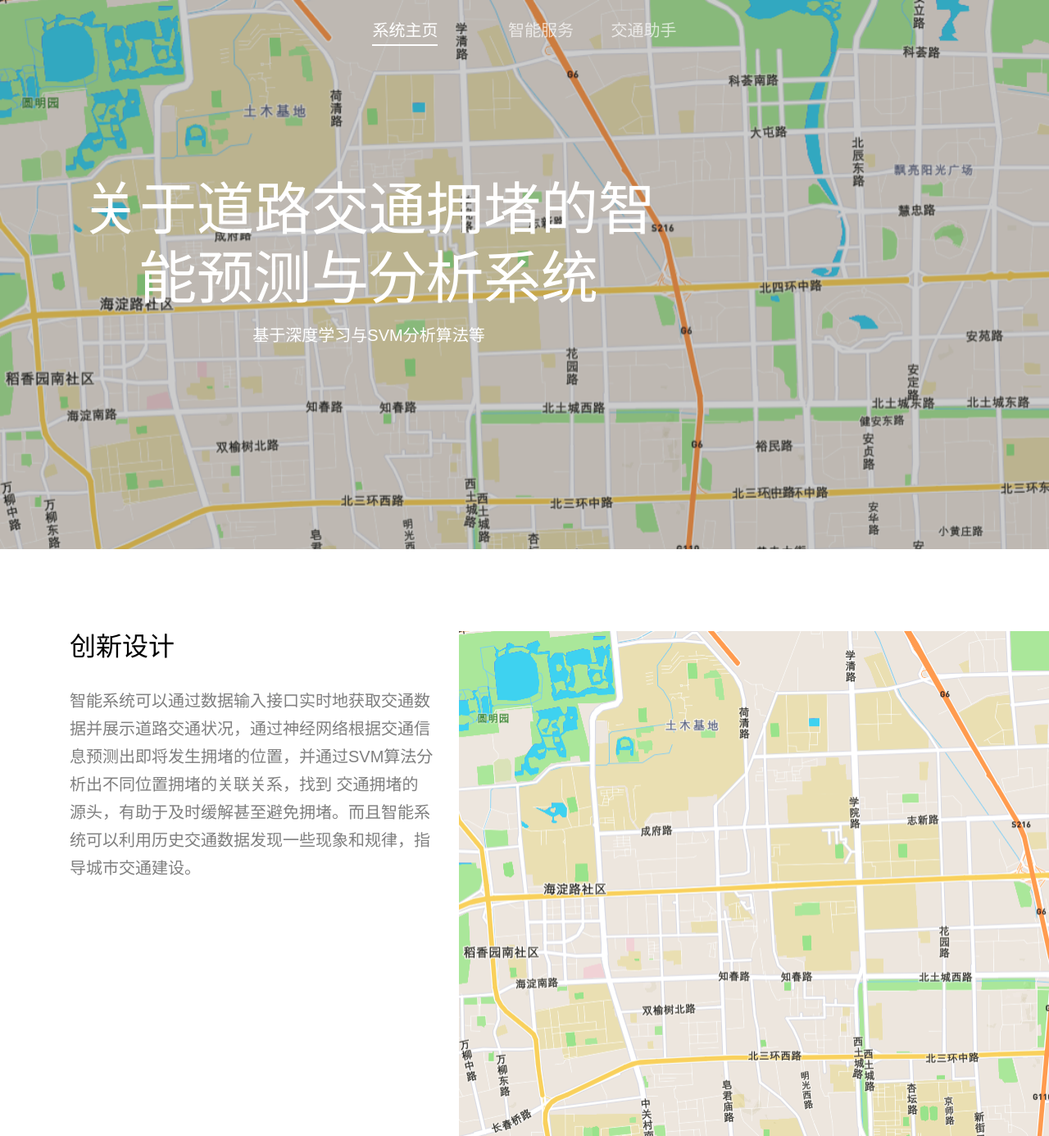
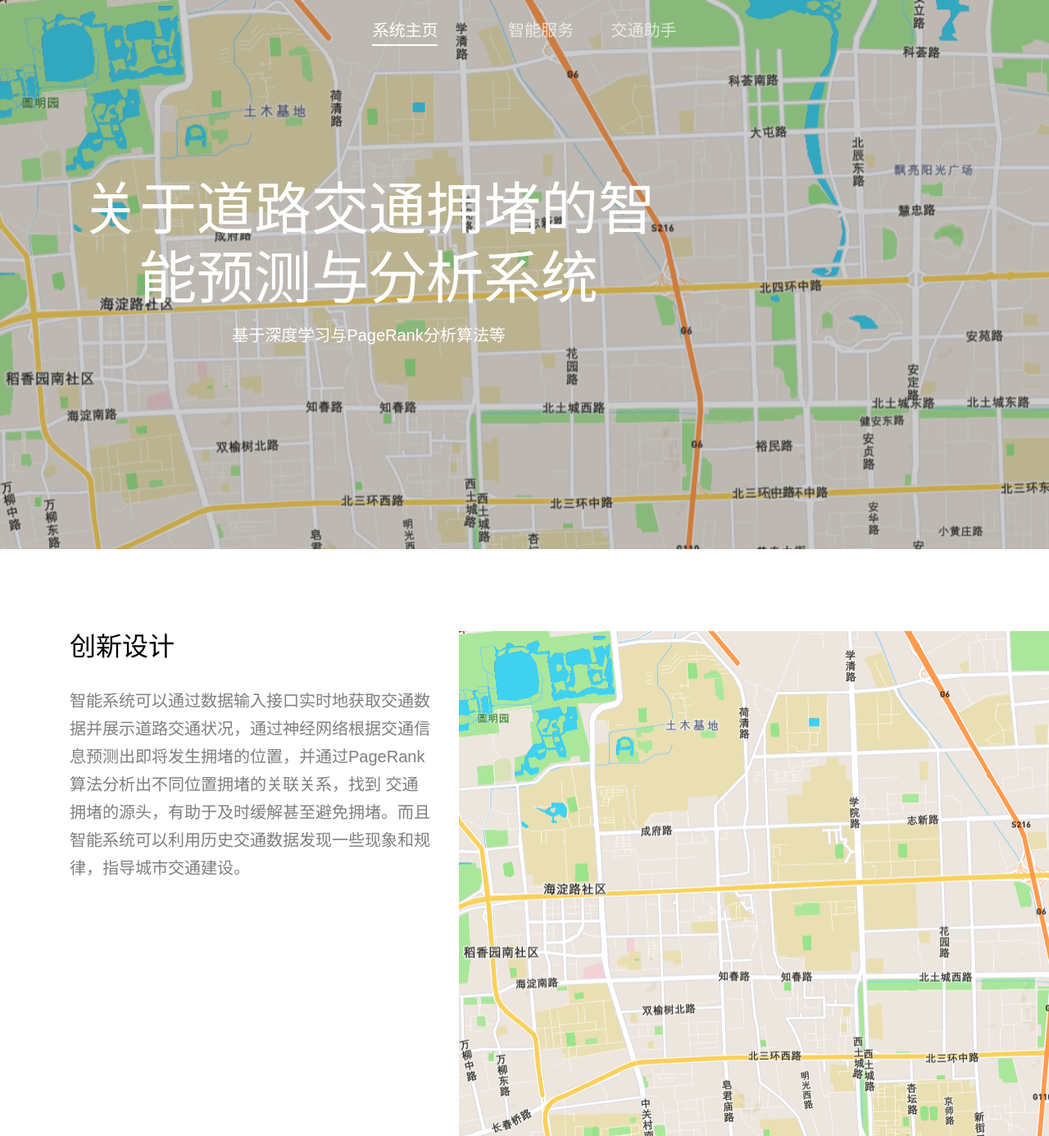
Before and after one commit to wuxingzhe/IntelligetnTransport, a Django app: page /StreetCrowd/ in a window 1280 px wide; the page is wider, and only the part inside the window is pictured. Shown: the top 1386 px of that part at 82% size. Run offline with Django 3.2, Linux system fonts and the light colour scheme; style sheets or scripts are compiled from the project's sources; some libraries are stand-ins or nearby versions; some web fonts are replaced.

Commit message:
修改了首页一些细节

```diff
--- a/StreetCrowd/templates/StreetCrowd/main.html
+++ b/StreetCrowd/templates/StreetCrowd/main.html
@@ -72,7 +72,7 @@
 					<div class="col-md-8 col-md-offset-2 col-sm-12 col-sm-offset-0 col-xs-12 col-xs-offset-0 text-center fh5co-table">
 						<div class="fh5co-intro fh5co-table-cell">
 							<h1 class="text-center">关于道路交通拥堵的智能预测与分析系统</h1>
-							<p>基于深度学习与SVM分析算法等</p>
+							<p>基于深度学习与PageRank分析算法等</p>
 						</div>
 					</div>
 				</div>
@@ -83,7 +83,7 @@
 				<div class="row">
 					<div class="col-md-5">
 						<h2>创新设计</h2>
-						<p> 智能系统可以通过数据输入接口实时地获取交通数据并展示道路交通状况，通过神经网络根据交通信息预测出即将发生拥堵的位置，并通过SVM算法分析出不同位置拥堵的关联关系，找到
+						<p> 智能系统可以通过数据输入接口实时地获取交通数据并展示道路交通状况，通过神经网络根据交通信息预测出即将发生拥堵的位置，并通过PageRank算法分析出不同位置拥堵的关联关系，找到
 						交通拥堵的源头，有助于及时缓解甚至避免拥堵。而且智能系统可以利用历史交通数据发现一些现象和规律，指导城市交通建设。</p>
 					</div>
 					<div class="col-md-7">
```
